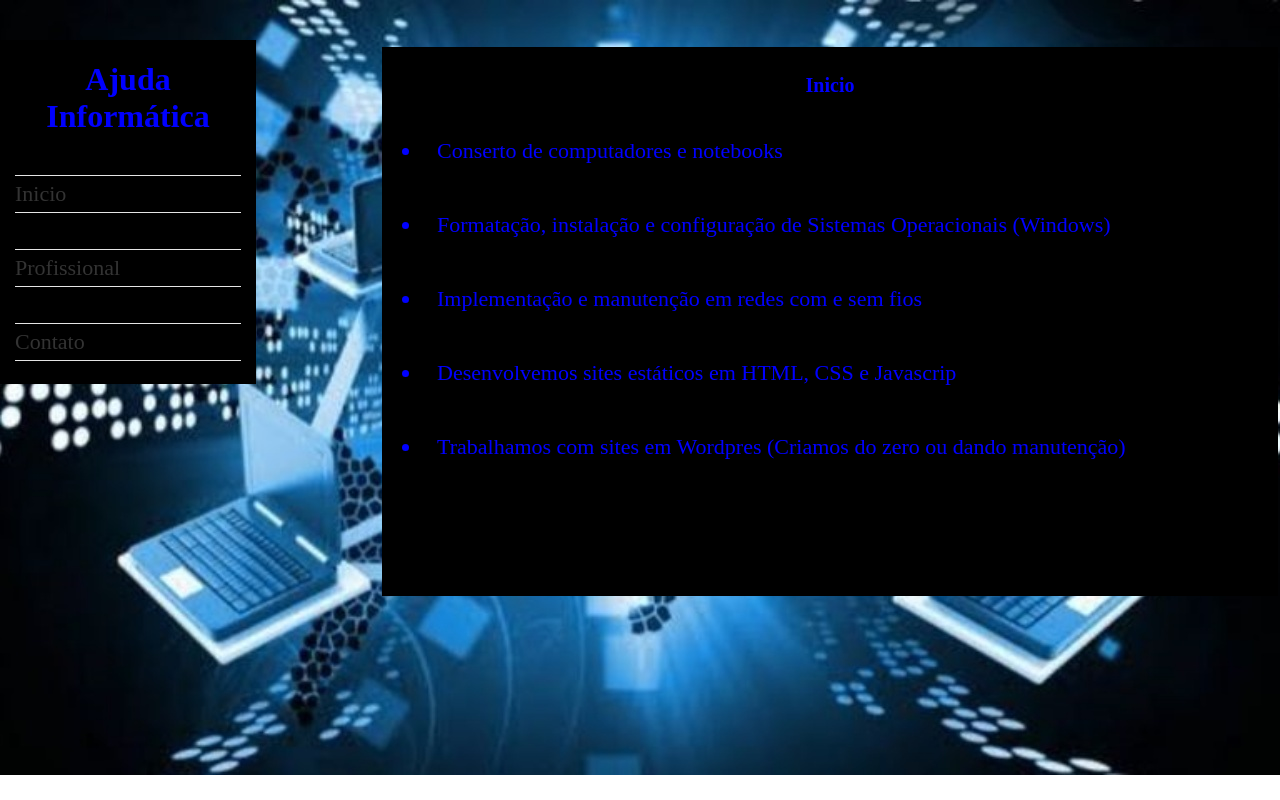
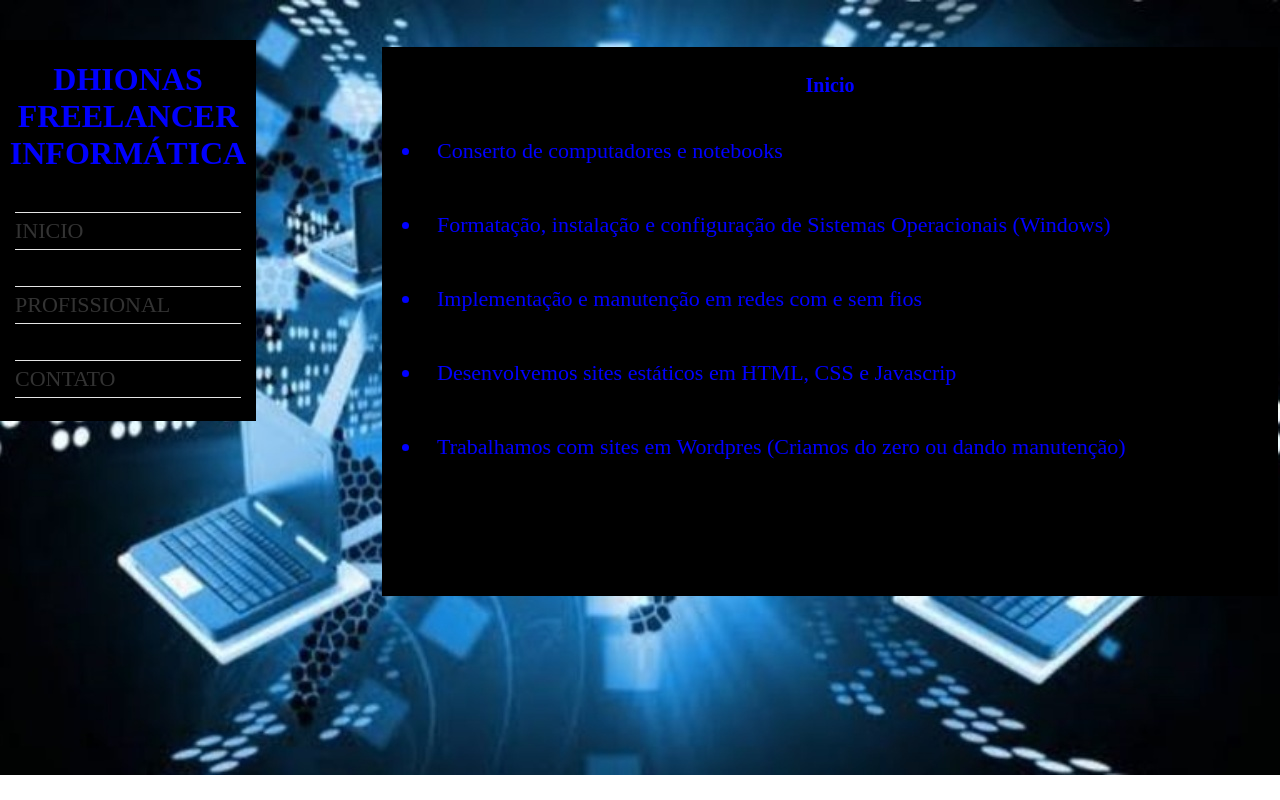
Before and after one commit to dhionasrm/dhionasrm.github.io, a plain HTML site: page index.html in a window 1280 px wide. Drawn offline with Linux system fonts and the light colour scheme.

Commit message:
Update index.html

```diff
--- a/index.html
+++ b/index.html
@@ -2,7 +2,7 @@
 <html lang="pt-br">
 <head>
 	<meta charset="UTF-8">
-	<title>Ajuda Informática</title>
+	<title>Dhionas Freelancer Informática</title>
 	<!--<link rel="stylesheet" type="text/css" href="https://necolas.github.io/normalize.css/4.1.1/normalize.css">-->
 	<link rel="stylesheet" type="text/css" href="css/style.css">
 </head>
@@ -44,12 +44,12 @@
 		</article>
 	</section>
 	<header>
-		<h1>Ajuda Informática</h1>
+		<h1>DHIONAS FREELANCER INFORMÁTICA</h1>
 		<nav>
 			<ul>
-				<li id="link-home"><a href="#home">Inicio</a></li>
-				<li id="link-company"><a href="#company">Profissional</a></li>
-				<li id="link-contact"><a href="#contact">Contato</a></li>
+				<li id="link-home"><a href="#home">INICIO</a></li>
+				<li id="link-company"><a href="#company">PROFISSIONAL</a></li>
+				<li id="link-contact"><a href="#contact">CONTATO</a></li>
 			</ul>
 		</nav>
 	</header>
```
